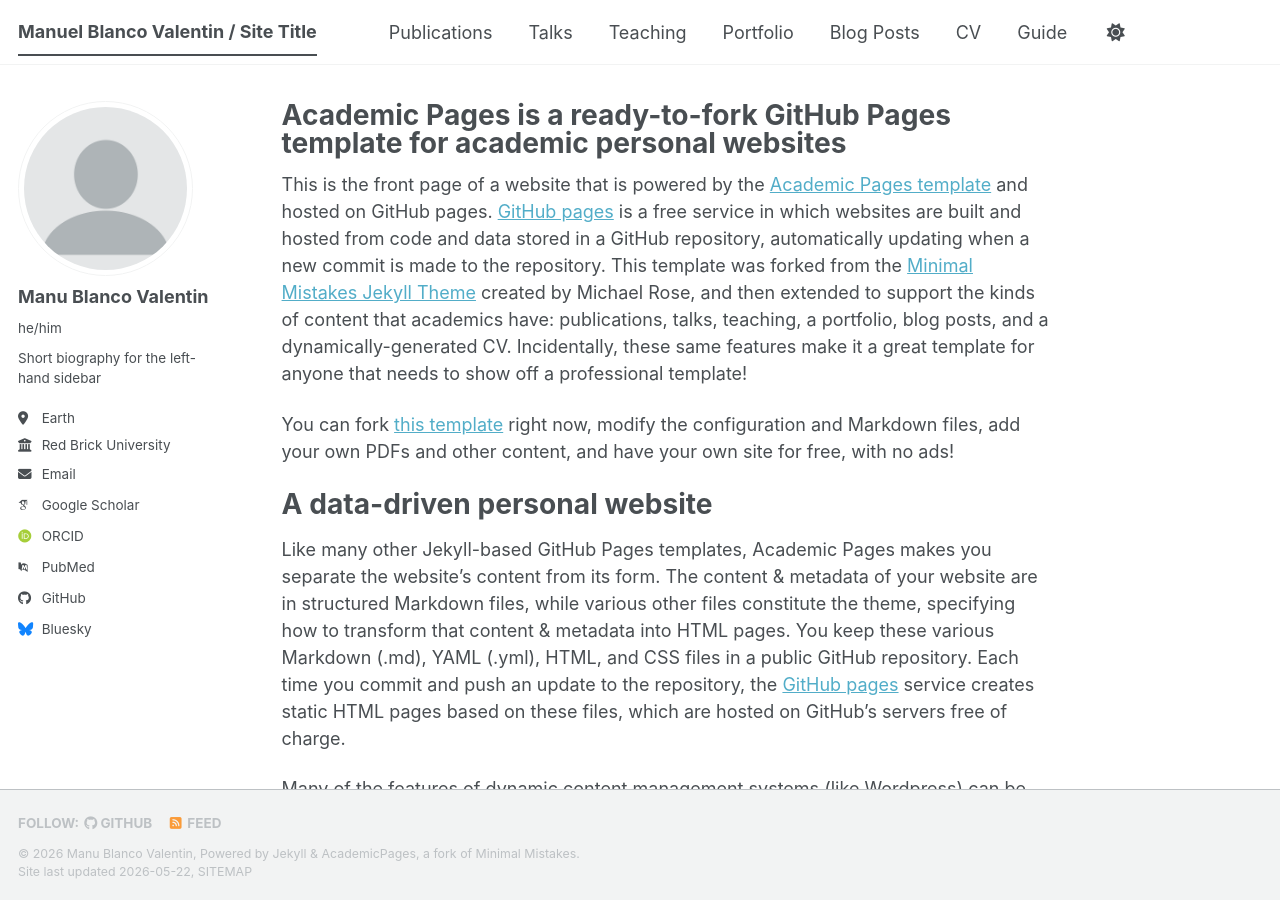
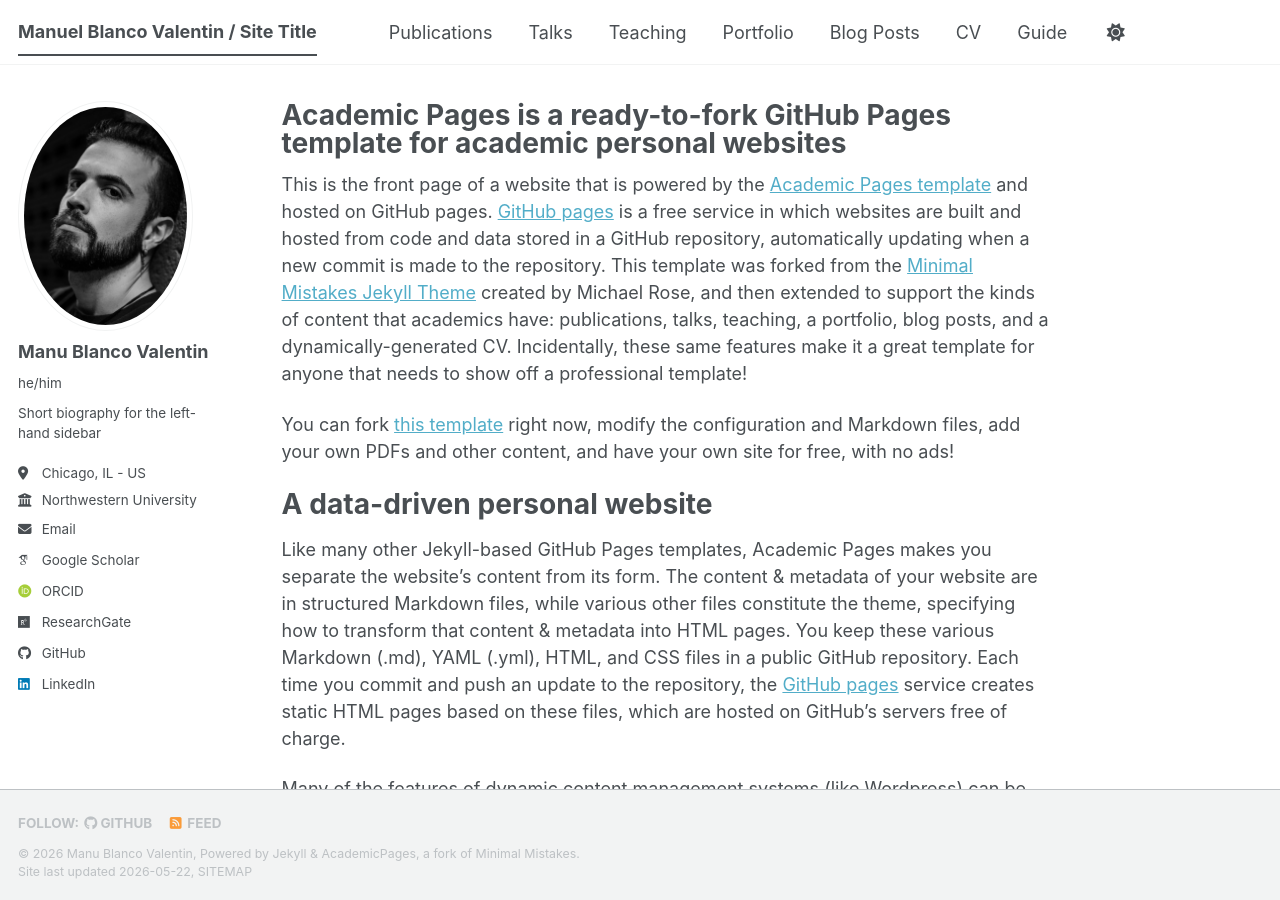
Before and after one commit to manuelblancovalentin/manuelblancovalentin.github.io, a Jekyll site: the page built from _pages/about.md, in a window 1280 px wide and 900 px high. Built offline with Jekyll 4.4.1, drawn with Linux system fonts in a browser that asks for light colours; some web fonts are replaced; a script bundle is joined from its source files by our own code; library files that are not in the unit come from our copies.

Commit message:
Profile pic and general info.

```diff
--- a/_config.yml
+++ b/_config.yml
@@ -23,26 +23,26 @@
 #               Additional customization can be done by editing /_includes/author-profile.html
 author:
   # Biographic information
-  avatar           : "profile.png"
+  avatar           : "Manu_bcn_wall_1.png"
   name             : "Manu Blanco Valentin"
   pronouns         : "he/him" # example: "she/her"
   bio              : "Short biography for the left-hand sidebar"
-  location         : "Earth"
-  employer         : "Red Brick University"
+  location         : "Chicago, IL - US"
+  employer         : "Northwestern University"
   uri              : # URL
   email            : "manuel.blanco.valentin@gmail.com"
 
   # Academic websites
   academia         : # URL
   arxiv            : # URL - Update with the correct link to your profile
-  googlescholar    : "https://scholar.google.com/citations?user=PS_CX0AAAAAJ"
+  googlescholar    : "https://scholar.google.com/citations?user=y8PYx_UAAAAJ&hl=en"
   inspire-hep      : # URL
   impactstory      : # URL
-  orcid            : "https://orcid.org/yourorcidurl"
+  orcid            : "https://orcid.org/0000-0002-5298-6225"
   semantic         : # URL
   ssrn             : # URL
-  pubmed           : "https://www.ncbi.nlm.nih.gov/pubmed/?term=john+snow"
-  researchgate     : # URL
+  pubmed           : #"https://www.ncbi.nlm.nih.gov/pubmed/?term=john+snow"
+  researchgate     : "https://www.researchgate.net/profile/Manuel-Blanco-Valentin" # URL
   scopus           : # URL
   zotero           : # URL
 
@@ -51,13 +51,13 @@
   bitbucket        : # Username - Update with your username on the site
   codepen          : # Username
   dribbble         : # Username
-  github           : "academicpages"
+  github           : "manuelblancovalentin"
   kaggle           : # Username
   stackoverflow    : # User number or user number and name (i.e., use "1" or "1/jeff-atwood")
 
   # Social media
   artstation       : # Username
-  bluesky          : "bsky.app" # Replace this with you Bluesky username
+  bluesky          : #"bsky.app" # Replace this with you Bluesky username
   facebook         : # Username
   flickr           : # Username
   foursquare       : # Username
@@ -66,7 +66,7 @@
   keybase          : # Username
   instagram        : # Username
   lastfm           : # Username
-  linkedin         : # Username
+  linkedin         : manuelblancovalentin # Username
   mastodon         : # URL
   medium           : # URL
   pinterest        : # Username
```
Also changed, not shown: images/Manu_bcn_wall_1.png (added).
